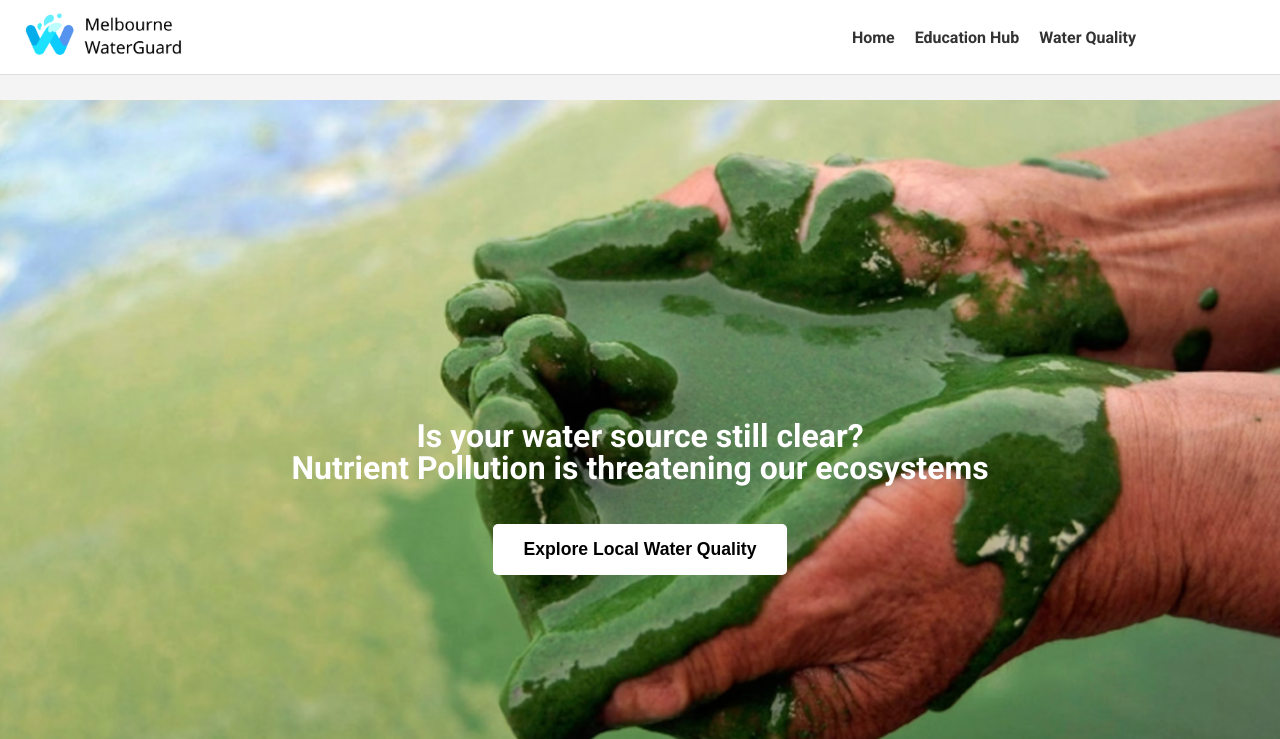
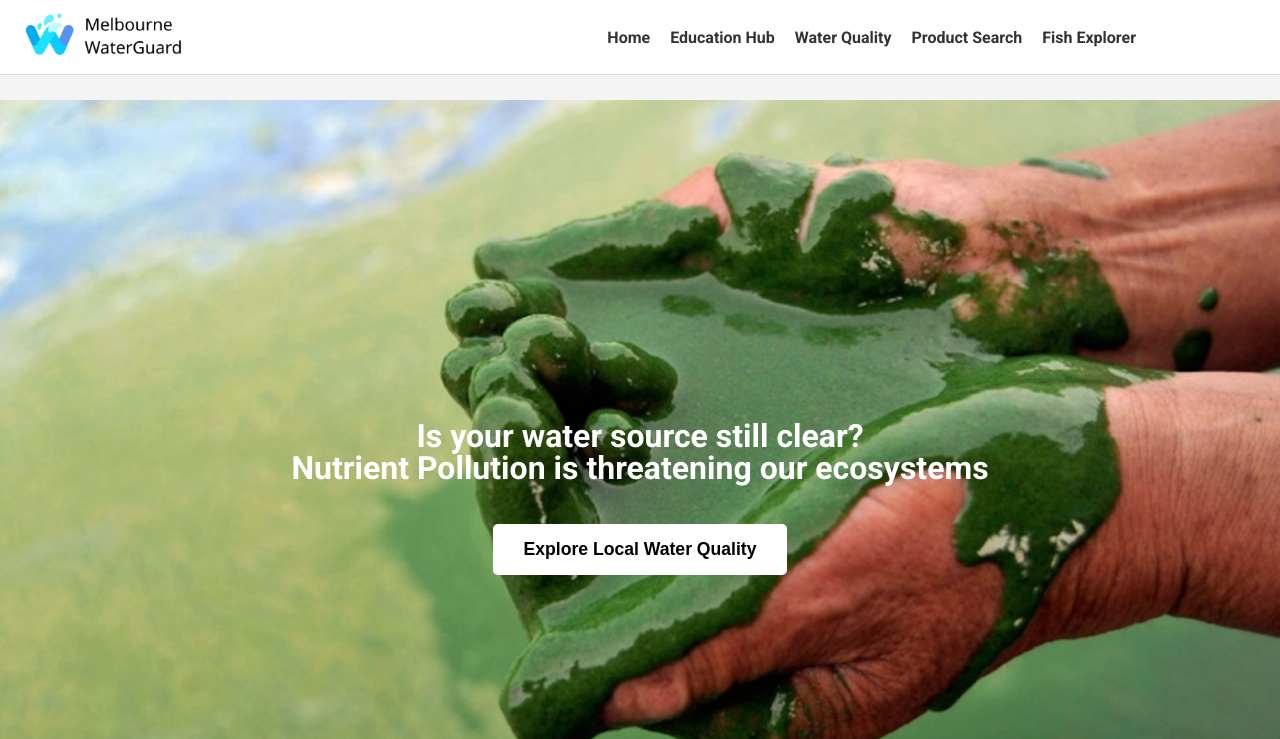
Before and after one commit to HappyGuyTeitoku/FIT5120_Coral-Guardian, a Flask app: page / in a window 1280 px wide. Shown: the top 739 px of the page. Run offline with Flask 3, Linux system fonts and the light colour scheme; the visitor is signed in with stand-in values (Sample User, id 1).

Commit message:
Update base.html
Added it2 pages links to navbar

```diff
--- a/templates/base.html
+++ b/templates/base.html
@@ -23,8 +23,8 @@
                     <li><a href="{{ url_for('index') }}">Home</a></li>
                     <li><a href="{{ url_for('learnmore') }}">Education Hub</a></li>
                     <li><a href="{{ url_for('waterqualitymap') }}">Water Quality</a></li>
-                    <!-- <li><a href="{{ url_for('testpagecopy') }}">Product Search</a></li>
-                    <li><a href="{{ url_for('testpagecopy') }}">Fish Explorer</a></li> -->
+                    <li><a href="{{ url_for('productsearch') }}">Product Search</a></li>
+                    <li><a href="{{ url_for('placeholder') }}">Fish Explorer</a></li>
                 </ul>
             </div>
         </nav>
```
